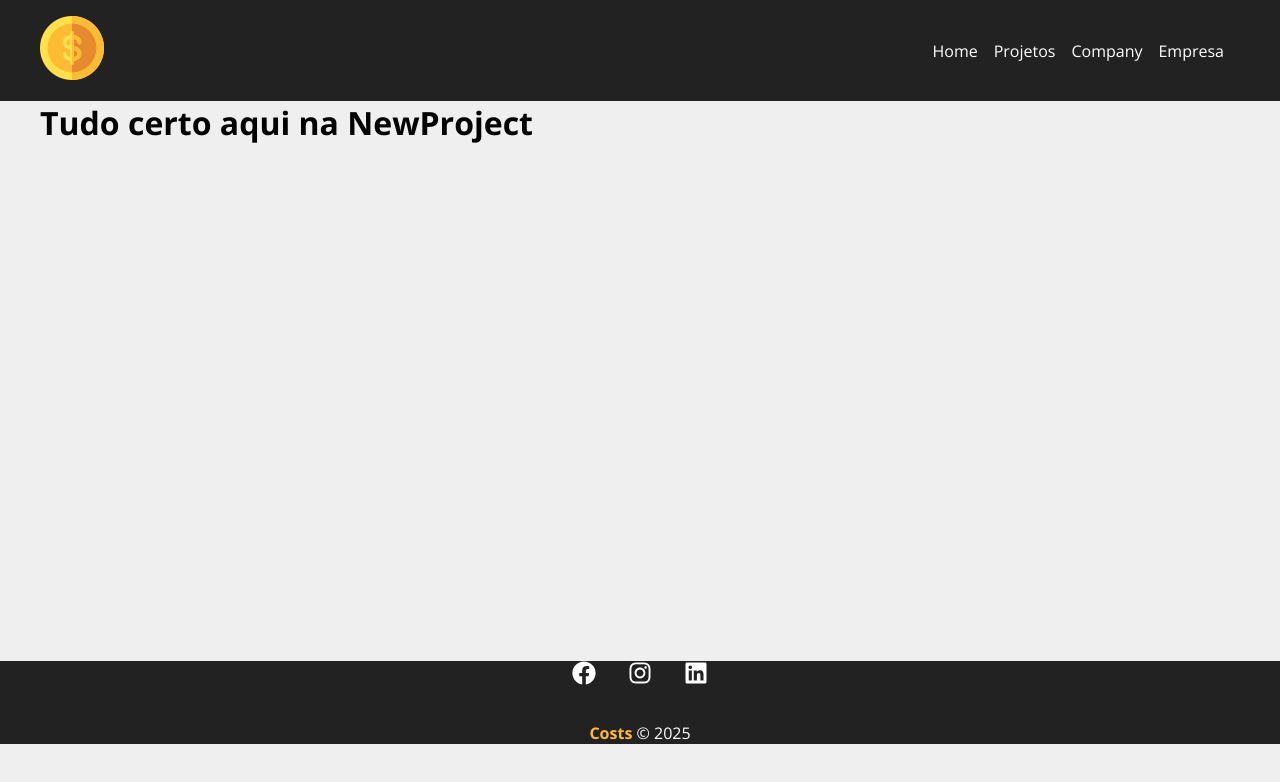
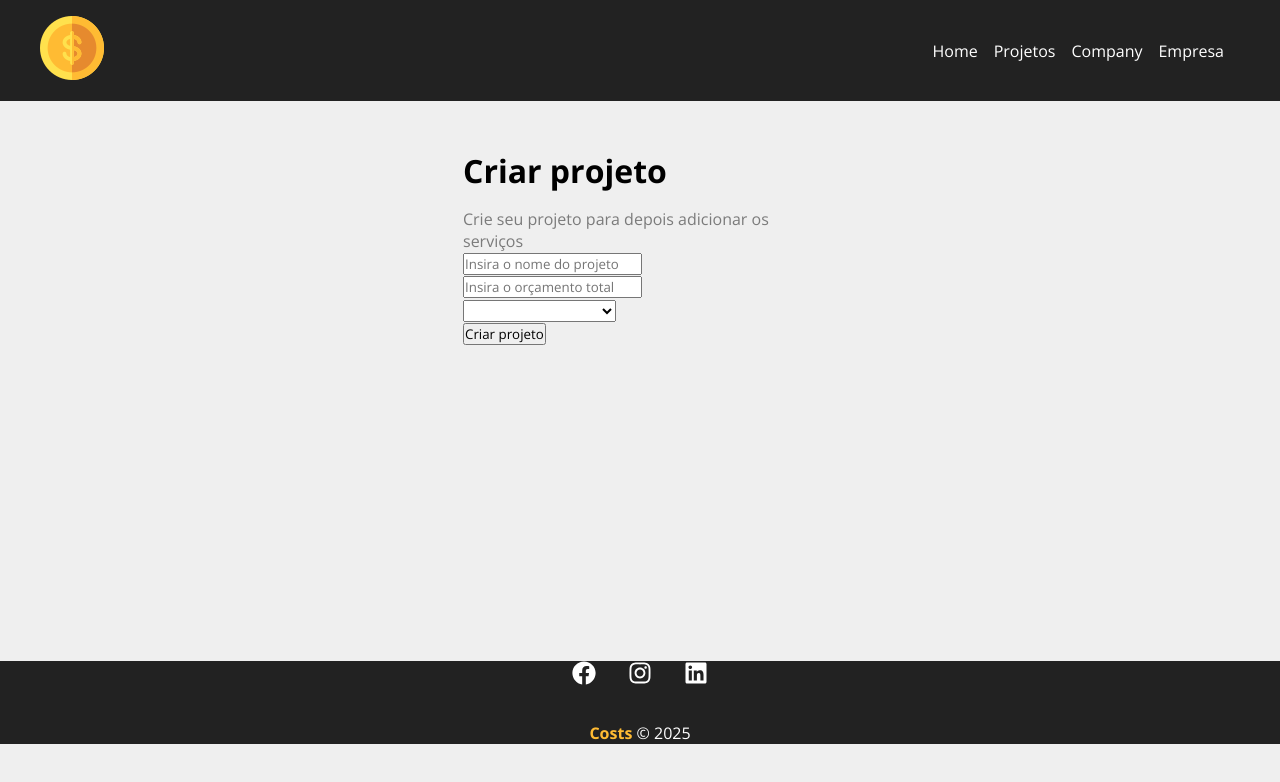
Before and after one commit to Samuel-Nun3s/Projeto-Costs-React, a React (Vite) app: page /newproject in a window 1280 px wide. Shown: the top 782 px of the page. Built offline with nearby package versions, Linux system fonts and the light colour scheme.

Commit message:
Pagina do form do projeto

```diff
--- a/src/components/pages/NewProject.jsx
+++ b/src/components/pages/NewProject.jsx
@@ -1,8 +1,14 @@
 import React from "react";
+import styles from './NewProject.module.css';
+import ProjectForm from "../project/ProjectForm";
 
 function NewProject() {
   return(
-    <h1>Tudo certo aqui na NewProject</h1>
+    <div className={styles.newproject_container}>
+      <h1>Criar projeto</h1>
+      <p>Crie seu projeto para depois adicionar os serviços</p>
+      <ProjectForm />
+    </div>
   )
 }
 
--- /dev/null
+++ b/src/components/pages/NewProject.module.css
@@ -0,0 +1,13 @@
+.newproject_container {
+  width: 450px;
+  margin: 0 auto;
+  padding: 3em;
+}
+
+.newproject_container h1 {
+  margin-bottom: .5em;
+}
+
+.newproject_container p {
+  color: #7B7B7B;
+}
--- /dev/null
+++ b/src/components/project/ProjectForm.jsx
@@ -0,0 +1,22 @@
+function ProjectForm() {
+  return (
+    <form>
+      <div>
+        <input type="text" placeholder="Insira o nome do projeto" />
+      </div>
+      <div>
+        <input type="number" placeholder="Insira o orçamento total" />
+      </div>
+      <div>
+        <select name="category_id">
+          <option disabled>Selecione a categoria</option>
+        </select>
+      </div>
+      <div>
+        <input type="submit" value="Criar projeto" />
+      </div>
+    </form>
+  )
+}
+
+export default ProjectForm;
```
